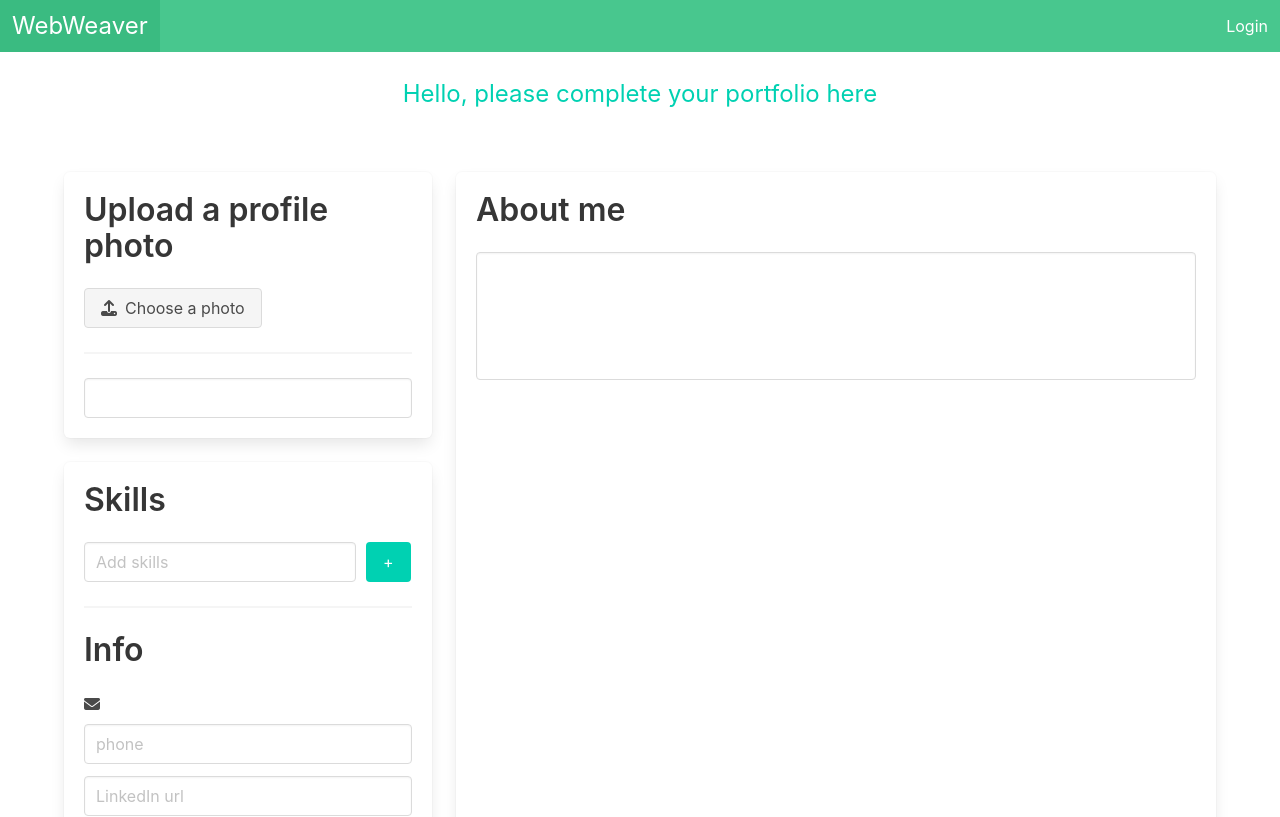
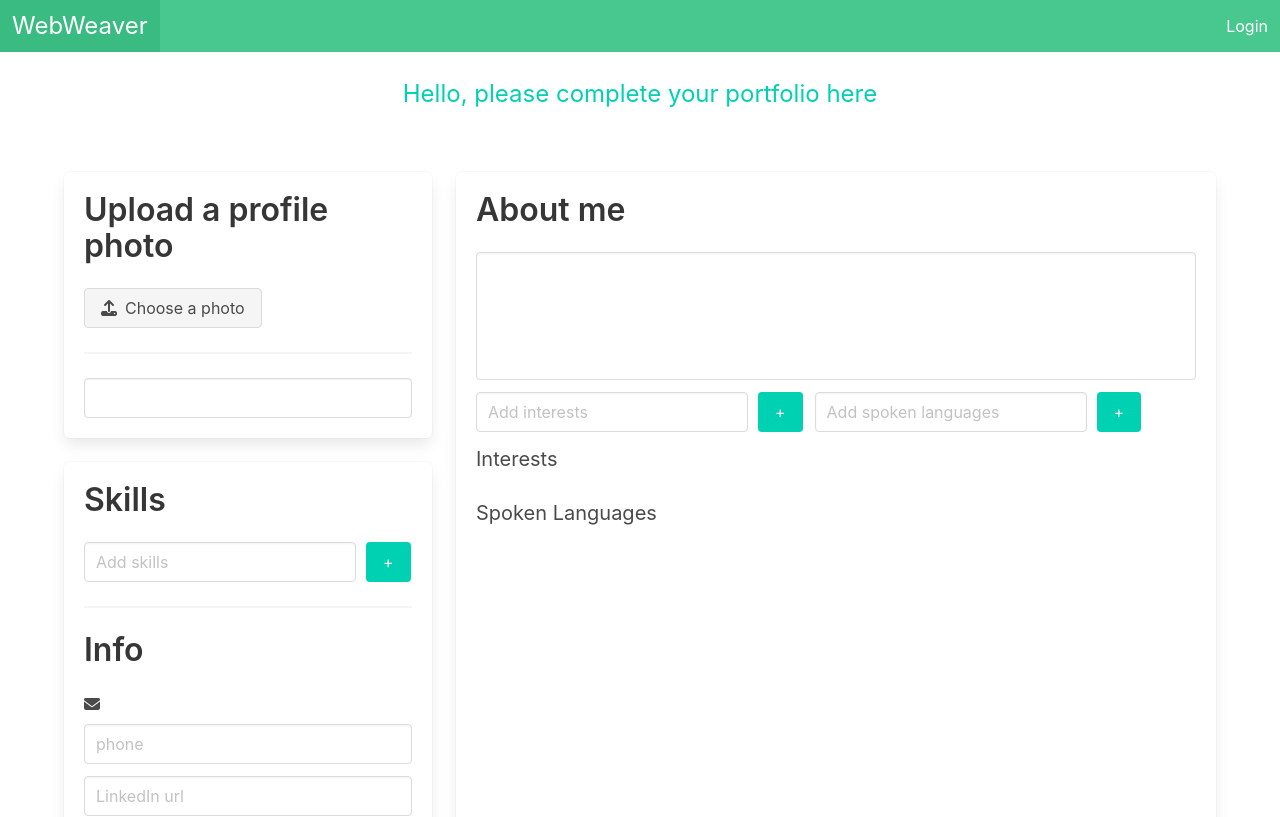
Before and after one commit to josephsegbefia/webweaver-client, a React (Vite) app: page /portfolios in a window 1280 px wide. Shown: the top 817 px of the page. Built offline with nearby package versions, Linux system fonts and the light colour scheme.

Commit message:
Make spoken languages fxnlty work

```diff
--- a/src/components/portfolio/CreatePortfolio.jsx
+++ b/src/components/portfolio/CreatePortfolio.jsx
@@ -12,6 +12,7 @@ const CreatePortfolio = () => {
   const [interests, setInterests] = useState([]);
   const [interest, setInterest] = useState('');
   const [languages, setLanguages] = useState([]);
+  const [language, setLanguage] = useState('');
   const [skills, setSkills] = useState([]);
   const [skill, setSkill] = useState('');
   const [phone, setPhone] = useState('');
@@ -55,6 +56,13 @@ const CreatePortfolio = () => {
     const interestToSave = interest;
     setInterests([interestToSave, ...interests]);
     setInterest('');
+  };
+
+
+  const addLanguage = () => {
+    const languageToSave = language;
+    setLanguages([languageToSave, ...languages]);
+    setLanguage('');
   }
 
   const handleSkillChange = (e) => {
@@ -85,9 +93,29 @@ const CreatePortfolio = () => {
 
   }
 
+  const handleInterestChange = (e) => {
+    setInterest(e.target.value)
+
+  }
+
+  const handleLanguageChange = (e) => {
+    setLanguage(e.target.value)
+
+  }
+
   const removeSkill = (indexToRemove) => {
     const updatedSkills = skills.filter((_, index) => index !== indexToRemove);
     setSkills(updatedSkills);
+  }
+
+  const removeInterest = (indexToRemove) => {
+    const updatedInterests = interests.filter((_, index) => index !== indexToRemove);
+    setInterests(updatedInterests);
+  }
+
+  const removeLanguage = (indexToRemove) => {
+    const updatedLanguages = languages.filter((_, index) => index !== indexToRemove);
+    setLanguages(updatedLanguages);
   }
 
   const handleSubmit = (e) => {
@@ -106,7 +134,7 @@ const CreatePortfolio = () => {
         })
     }
   }, [user]);
-  console.log(skills)
+
 
 
   return (
@@ -198,6 +226,47 @@ const CreatePortfolio = () => {
                 className = 'textarea'
                 value = {bio}
               />
+              <div className = 'is-inline-flex'>
+                <input
+                  type =  "text"
+                  name = 'interest'
+                  placeholder = 'Add interests'
+                  className = 'input my-3'
+                  value = {interest}
+                  onChange={handleInterestChange}
+                />
+                <button className = 'button is-primary add-button mt-3' onClick={addInterest}>+</button>
+
+                <input
+                  type =  "text"
+                  name = 'languages'
+                  placeholder = 'Add spoken languages'
+                  className = 'input mt-3 ml-3'
+                  value = {language}
+                  onChange={handleLanguageChange}
+                />
+                <button className = 'button is-primary add-button mt-3' onClick={addLanguage}>+</button>
+              </div>
+              <p className = "is-size-5">Interests</p>
+              <div>
+                {interests && interests.map((interest, index) => {
+                  return (
+                    <div key = {index} className = 'is-inline-flex'>
+                      <span className = 'tag is-primary is-light mr-3'>{interest} <i className="fa-solid fa-xmark ml-3" onClick={() => removeInterest(index)}></i></span>
+                    </div>
+                  )
+                })}
+              </div>
+              <p className = "is-size-5 mt-5">Spoken Languages</p>
+              <div>
+                {languages && languages.map((language, index) => {
+                  return (
+                    <div key = {index} className = 'is-inline-flex'>
+                      <span className = 'tag is-primary is-light mr-3'>{language} <i className="fa-solid fa-xmark ml-3" onClick={() => removeLanguage(index)}></i></span>
+                    </div>
+                  )
+                })}
+              </div>
             </div>
           </div>
         </div>
```
